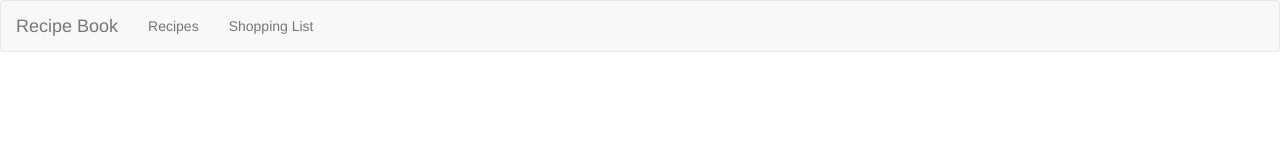
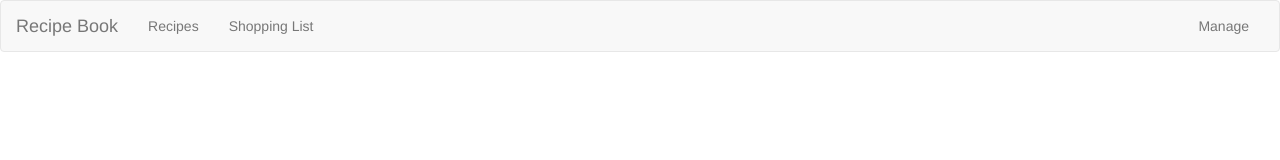
Before and after one commit to dustinsmithdevelopment/shopping-list, an Angular app: page / in a window 1280 px wide. Shown: the top 160 px of the page. Built offline with nearby package versions, Linux system fonts and the light colour scheme.

Commit message:
Adding manage button to navbar

```diff
--- a/src/app/header/header.component.html
+++ b/src/app/header/header.component.html
@@ -11,6 +11,7 @@
       </ul>
       <ul class="nav navbar-nav navbar-right">
         <li class="dropdown">
+          <a href="#" class="dropdown-toggle" role="button">Manage</a>
           <ul class="dropdown-menu">
             <li><a href="#">Save Data</a></li>
             <li><a href="#">Fetch Data</a></li>
```
